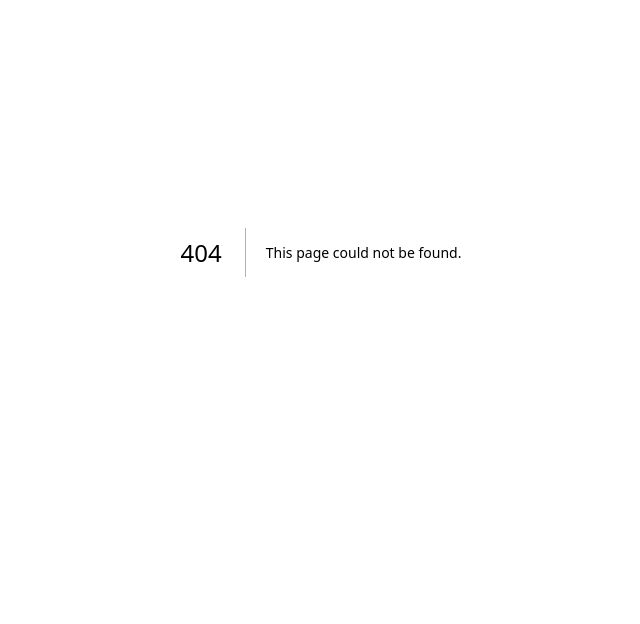
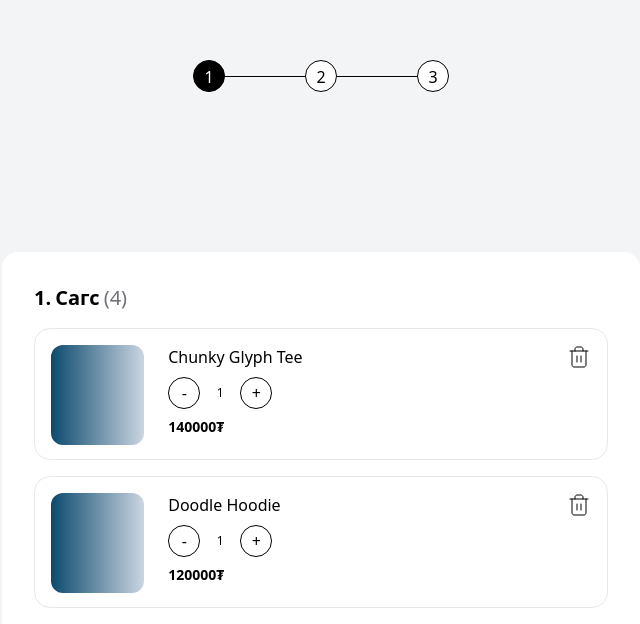
Before and after one commit to Delgermurun17/e-commerce-web, a Next.js app in the folder e-commerce-web/: page /buy-step in a window 1280 px wide. Before the commit this address had no page. Shown: the part 148-772 px from the top of the page, without its empty margins (319-959 px from the left). Built offline with nearby package versions, Linux system fonts and the light colour scheme.

Commit message:
buy step

```diff
--- a/e-commerce-web/src/app/buy-step-1/page.tsx
+++ b/e-commerce-web/src/app/buy-step-1/page.tsx
@@ -1,9 +1,9 @@
-import BuyStep1 from "@/components/buyStep-1";
+import BuyStepOne from "@/components/BuyStep1";
 
 export default function Page() {
     return (
         <main className="bg-gray-100 py-52">
-            <BuyStep1 />
+            <BuyStepOne />
         </main>
     );
   }
--- a/e-commerce-web/src/app/buy-step-2/page.tsx
+++ b/e-commerce-web/src/app/buy-step-2/page.tsx
@@ -1,9 +1,9 @@
-import { BuyStopTwo } from "@/components/buy-steps-2";
+import { BuyStepTwo } from "@/components/BuyStep2";
 
 export default function Page() {
     return (
         <main className="bg-gray-100 py-52">
-            <BuyStopTwo />
+            <BuyStepTwo />
         </main>
     );
   }
--- a/e-commerce-web/src/app/buy-step-3/page.tsx
+++ b/e-commerce-web/src/app/buy-step-3/page.tsx
@@ -1,9 +1,9 @@
-import PaymentSection from "@/components/PaymentSection";
+import BuyStepThree from "@/components/BuyStep3";
 
 export default function Page() {
     return (
         <main className="bg-gray-100 py-52">
-            <PaymentSection />
+            <BuyStepThree />
         </main>
     );
   }
--- a/e-commerce-web/src/app/buy-step-4/page.tsx
+++ b/e-commerce-web/src/app/buy-step-4/page.tsx
@@ -1,9 +1,9 @@
-import { BuyStopFour } from "@/components/buy-step-4";
+import { BuyStepFour } from "@/components/BuyStep4";
 
 export default function Page() {
     return (
         <main className="bg-gray-100 py-52">
-            <BuyStopFour />
+            <BuyStepFour />
         </main>
     );
   }
--- /dev/null
+++ b/e-commerce-web/src/app/buy-step/page.tsx
@@ -0,0 +1,32 @@
+"use client"
+
+import BuyStepOne from "@/components/BuyStep1";
+import { BuyStepTwo } from "@/components/BuyStep2";
+import BuyStepThree from "@/components/BuyStep3";
+import { useState } from "react";
+
+const Page: React.FC = () => {
+    const [step, setStep] = useState<number>(1);
+
+    const isActiveStep = (stepNumber: number): string => {
+        return step === stepNumber ? "bg-black text-white" : "bg-white text-black";
+    };
+
+    return (
+        <main className="bg-gray-100 py-52">
+            <div className="flex justify-center items-center mb-40">
+                <div className={`size-8 p-[4px_12px] rounded-full border border-black text-base font-normal flex justify-center ${isActiveStep(1)}`}>1</div>
+                <div className="border-b border-black w-20"></div>
+                <div className={`size-8 p-[4px_12px] rounded-full border border-black text-base font-normal flex justify-center ${isActiveStep(2)}`}>2</div>
+                <div className="border-b border-black w-20"></div>
+                <div className={`size-8 p-[4px_12px] rounded-full border border-black text-base font-normal flex justify-center ${isActiveStep(3)}`}>3</div>
+            </div>
+
+            {step === 1 && <BuyStepOne />}
+            {step === 2 && <BuyStepTwo />}
+            {step === 3 && <BuyStepThree />}
+        </main>
+    );
+};
+
+export default Page;
--- a/e-commerce-web/src/components/buyStep-1.tsx
+++ b/e-commerce-web/src/components/BuyStep1.tsx
@@ -18,7 +18,7 @@ const initialCardData: CardData[] = [
     { id: 4, title: "Local Styles Crewneck", price: 150000, stock: 10 },
 ];
 
-export default function BuyStep1() {
+export default function BuyStepOne() {
     const step: number = 1;
     const [cards, setCards] = useState<CardData[]>(initialCardData);
     const [filledCards, setFilledCards] = useState<Set<number>>(new Set());
--- a/e-commerce-web/src/components/buy-steps-2.tsx
+++ b/e-commerce-web/src/components/BuyStep2.tsx
@@ -8,7 +8,7 @@ const products = [
   { id: 3, name: "Classic Denim Jacket", quantity: 1, price: 180000 },
 ];
 
-export function BuyStopTwo() {
+export function BuyStepTwo() {
   const totalPrice = products.reduce((total, product) => {
     return total + product.quantity * product.price;
   }, 0);
--- a/e-commerce-web/src/components/PaymentSection.tsx
+++ b/e-commerce-web/src/components/BuyStep3.tsx
@@ -5,7 +5,7 @@ import Link from "next/link";
 import { Button } from "./ui/button";
 import Image from "next/image";
 
-export default function PaymentSection() {
+export default function BuyStepThree() {
     const [timeLeft, setTimeLeft] = useState(15 * 60); // 15 minutes in seconds
 
     useEffect(() => {
--- a/e-commerce-web/src/components/buy-step-4.tsx
+++ b/e-commerce-web/src/components/BuyStep4.tsx
@@ -1,6 +1,6 @@
 import Image from "next/image";
 
-export function BuyStopFour() {
+export function BuyStepFour() {
 
   return (
  <div className="bg-gray-100 py-[168px]">
```
